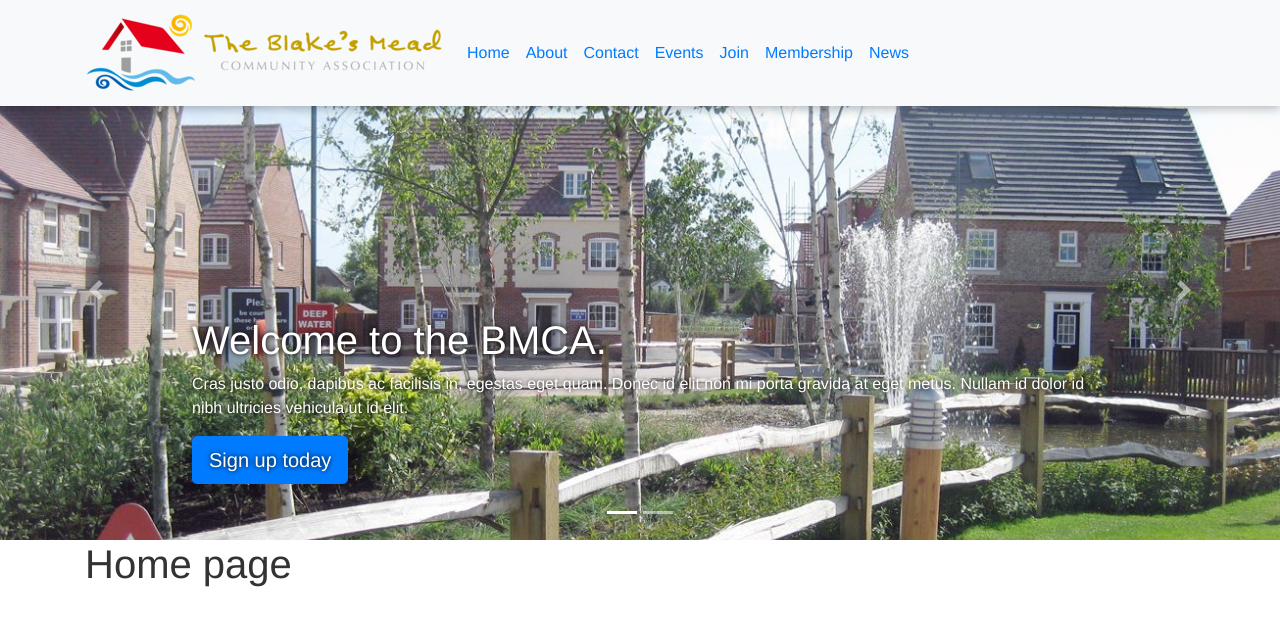
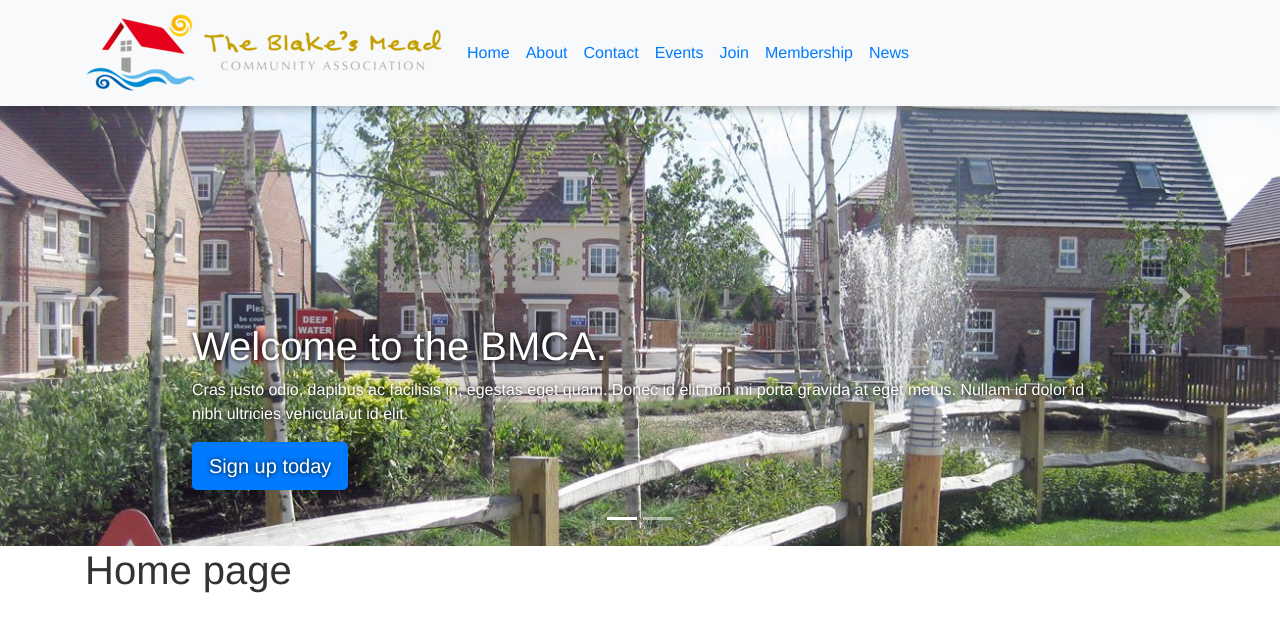
Before and after one commit to BlakesMeadCommunityAssociation/BlakesMeadCommunityAssociation.github.io, a Jekyll site: the page built from index.md, in a window 1280 px wide. Shown: the top 632 px of the page. Built offline with Jekyll 4.4.1, drawn with Linux system fonts in a browser that asks for light colours.

Commit message:
Tweaking top padding layout

```diff
--- a/_layouts/default.html
+++ b/_layouts/default.html
@@ -36,7 +36,7 @@
   </script>
 </head>
 
-<body>
+<body class="layout-{{ page.layout }}" {% if page.page_id != null %} id="{{ page.page_id }}"{% endif %}>
   <header>
     <nav class="navbar navbar-expand-md fixed-top">
       <div class="container">
--- a/assets/css/style.scss
+++ b/assets/css/style.scss
@@ -8,11 +8,7 @@ $body-color: #333;
 @import "bootstrap/bootstrap";
 
 body {
-  padding-top: 100px;
-  transition: padding 0.35s ease;
   &.small-header {
-    padding-top: 60px;
-
     nav.navbar {
       opacity: 0.85;
       .navbar-brand {
@@ -21,6 +17,21 @@ body {
         }
       }
     }
+  }
+}
+
+body.layout-page {
+  padding-top: 130px;
+}
+
+body.layout-default {
+  padding-top: 106px;
+  transition: padding 0.35s ease;
+  &.small-header {
+    padding-top: 60px;
+  }
+  #bmcaCarousel {
+    margin-top: -60px;
   }
 }
 
@@ -38,7 +49,6 @@ nav.navbar {
 }
 
 #bmcaCarousel {
-  margin-top: -60px;
   .carousel-inner {
     .carousel-item {
       max-height: 500px;
```
Also changed, not shown: about.md (+1 -0 lines), index.md (+1 -0 lines).
